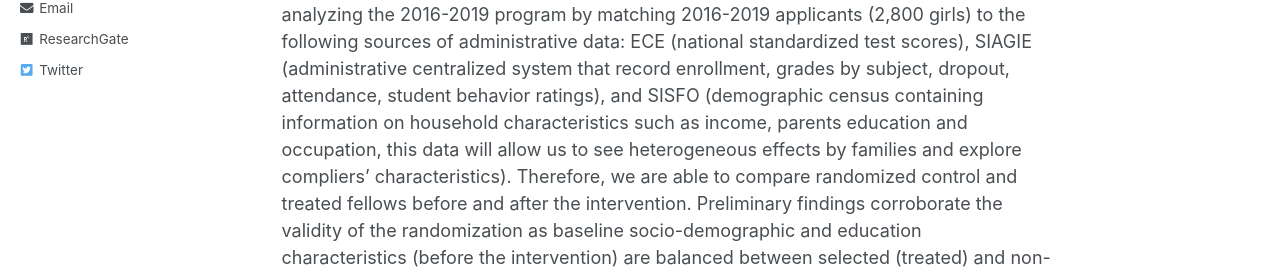
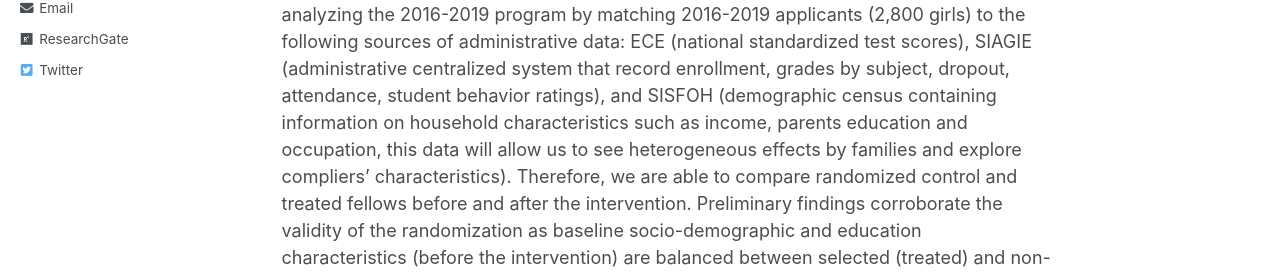
Before and after one commit to falbav/falbav.github.io, a Jekyll site: the page built from _research/research-MacTec.md, in a window 1280 px wide and 900 px high, scrolled down 1309 px. Shown: the part 310-585 px from the top of the window. Built offline with Jekyll 4.4.1, drawn with Linux system fonts in a browser that asks for light colours; some of the changed text lies outside the part shown.

Commit message:
Update research-MacTec.md

```diff
--- a/_research/research-MacTec.md
+++ b/_research/research-MacTec.md
@@ -29,7 +28,7 @@ This paper seeks to answer the following research questions:
 
 2) Do role model impacts persist over time?
 
-We address our research questions using experimental evidence. Conditional on applying, MaCTec selects participants relying on a randomized control trial using a lottery. We are analyzing the 2016-2019 program by matching 2016-2019 applicants (2,800 girls) to the following sources of administrative data: ECE (national standardized test scores), SIAGIE (administrative centralized system that record enrollment, grades by subject, dropout, attendance, student behavior ratings), and SISFO (demographic census containing information on household characteristics such as income, parents education and occupation, this data will allow us to see heterogeneous effects by families and explore compliers’ characteristics). Therefore, we are able to compare randomized control and treated fellows before and after the intervention. Preliminary findings corroborate the validity of the randomization as baseline socio-demographic and education characteristics (before the intervention) are balanced between selected (treated) and non-selected (control) applicants.
+We address our research questions using experimental evidence. Conditional on applying, MaCTec selects participants relying on a randomized control trial using a lottery. We are analyzing the 2016-2019 program by matching 2016-2019 applicants (2,800 girls) to the following sources of administrative data: ECE (national standardized test scores), SIAGIE (administrative centralized system that record enrollment, grades by subject, dropout, attendance, student behavior ratings), and SISFOH (demographic census containing information on household characteristics such as income, parents education and occupation, this data will allow us to see heterogeneous effects by families and explore compliers’ characteristics). Therefore, we are able to compare randomized control and treated fellows before and after the intervention. Preliminary findings corroborate the validity of the randomization as baseline socio-demographic and education characteristics (before the intervention) are balanced between selected (treated) and non-selected (control) applicants.
 
 <br/><img src='/images/MacTecMapTreat.jpg'>
 
```
Also changed, not shown: other parts of _research/research-MacTec.md (+1 -2 lines).
